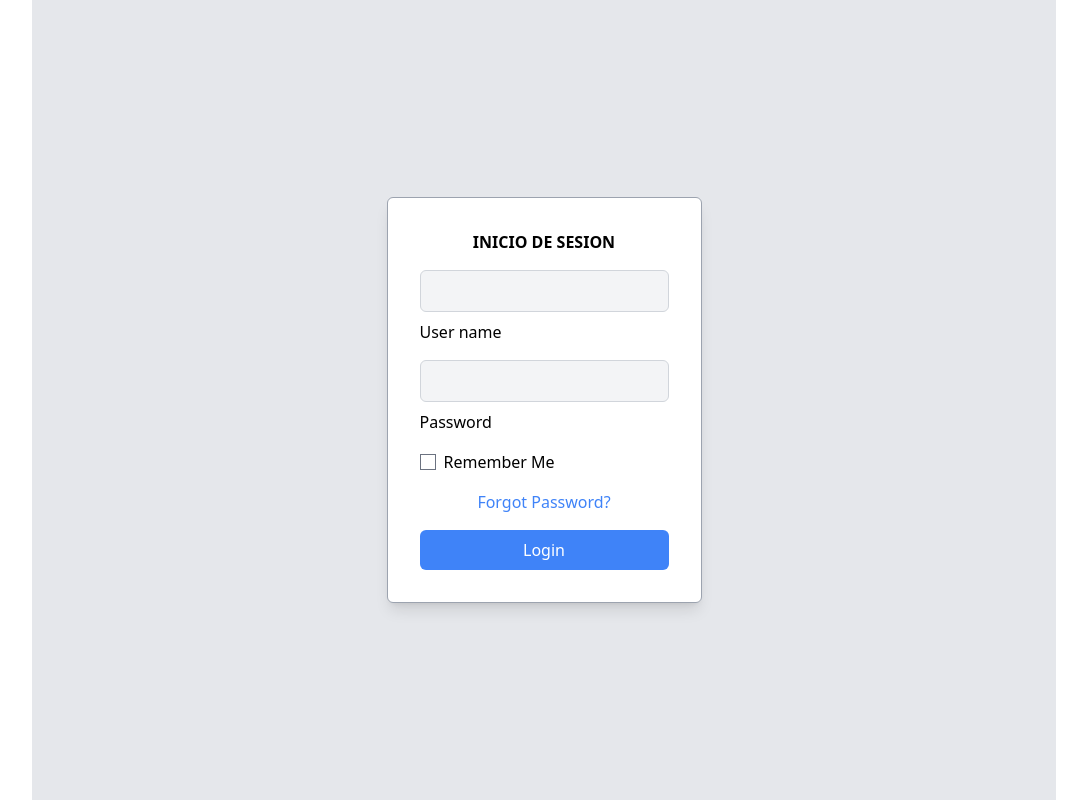
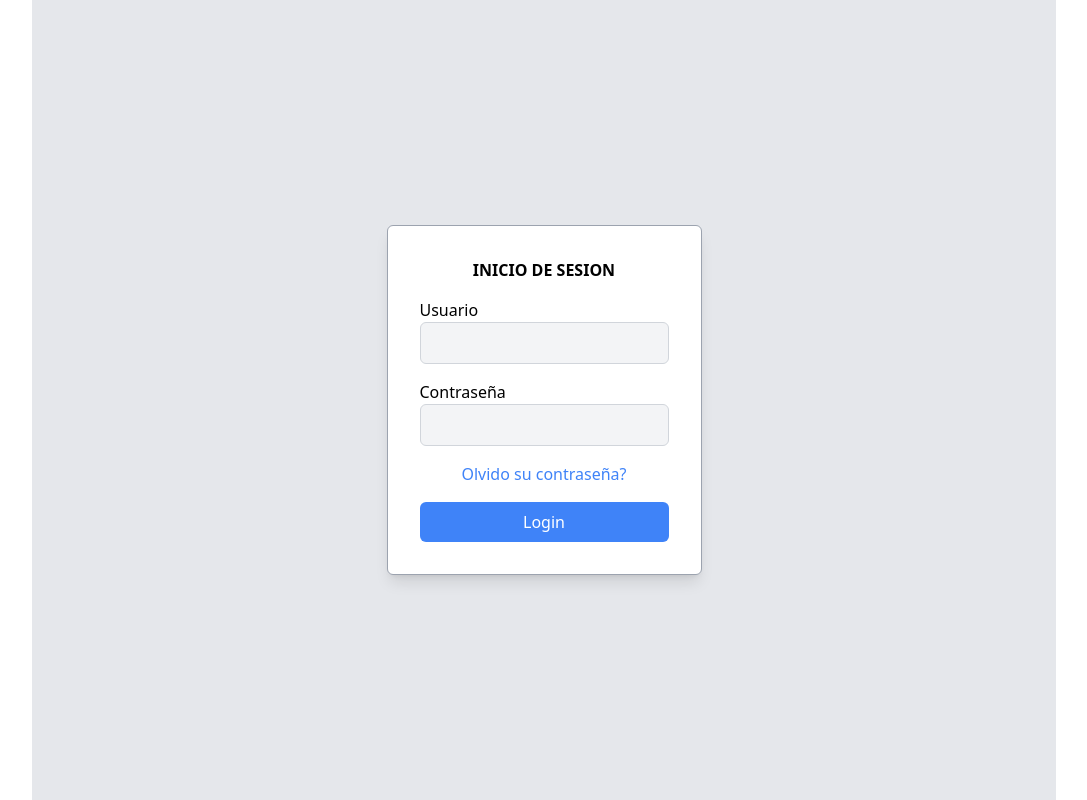
Before and after one commit to AndresSamboni/ApliWeb_Final_FrontEnd, a React (Vite) app: page / in a window 1280 px wide. Shown: the whole page, without its empty margins (96-1183 px from the left). Built offline with nearby package versions, Linux system fonts and the light colour scheme.

Commit message:
Reliace los ajustes deacuerdo al requerimiento y mejore las etiquetas de error

```diff
--- a/src/components/login.tsx
+++ b/src/components/login.tsx
@@ -9,13 +9,17 @@ const Login = () => {
     // Función para manejar el envío del formulario
     const handleSubmit = (e: FormEvent<HTMLFormElement>) => {
         e.preventDefault();
-        // Aquí puedes implementar la lógica para validar el inicio de sesión
-        // Por ahora, simplemente establecemos un mensaje de error si el nombre de usuario o la contraseña están vacíos
-        if (!username || !password) {
-            setError('Please enter username and password.');
+        // Validar si el nombre de usuario o la contraseña están vacíos
+        if (!username && !password) {
+            setError('Ingrese usuario y contraseña.');
+        } else if (!username) {
+            setError('Ingrese su nombre de usuario.');
+        } else if (!password) {
+            setError('Ingrese su contraseña.');
         } else {
+            // Aquí puedes implementar la lógica para validar el inicio de sesión
+            // Por ahora, simplemente establecemos un mensaje de error si no hay datos
             setError('');
-            // Aquí puedes enviar los datos del formulario a tu backend para autenticación
         }
     };
 
@@ -27,19 +31,15 @@ const Login = () => {
                     {/* Mostrar el mensaje de error si existe */}
                     {error && <div className="text-red-500 mb-4">{error}</div>}
                     <div className="mb-4">
+                        <label htmlFor="" className="block mt-2">Usuario</label>
                         <input type="text" value={username} onChange={(e) => setUsername(e.target.value)} className="w-full p-2 rounded-md border border-gray-300 bg-gray-100" />
-                        <label htmlFor="" className="block mt-2">User name</label>
                     </div>
                     <div className="mb-4">
+                        <label htmlFor="" className="block mt-2">Contraseña</label>
                         <input type="password" value={password} onChange={(e) => setPassword(e.target.value)} className="w-full p-2 rounded-md border border-gray-300 bg-gray-100" />
-                        <label htmlFor="" className="block mt-2">Password</label>
-                    </div>
-                    <div className="flex items-center mb-4">
-                        <input type="checkbox" id="rememberMe" className="mr-2" />
-                        <label htmlFor="rememberMe" className="text-black">Remember Me</label>
                     </div>
                     <div className="text-center mb-4">
-                        <a href="#" className="text-blue-500">Forgot Password?</a>
+                        <a href="#" className="text-blue-500">Olvido su contraseña?</a>
                     </div>
                     <button type="submit" className="w-full bg-blue-500 text-white py-2 px-4 rounded-md hover:bg-blue-600 transition duration-300">Login</button>
                 </form>
```
